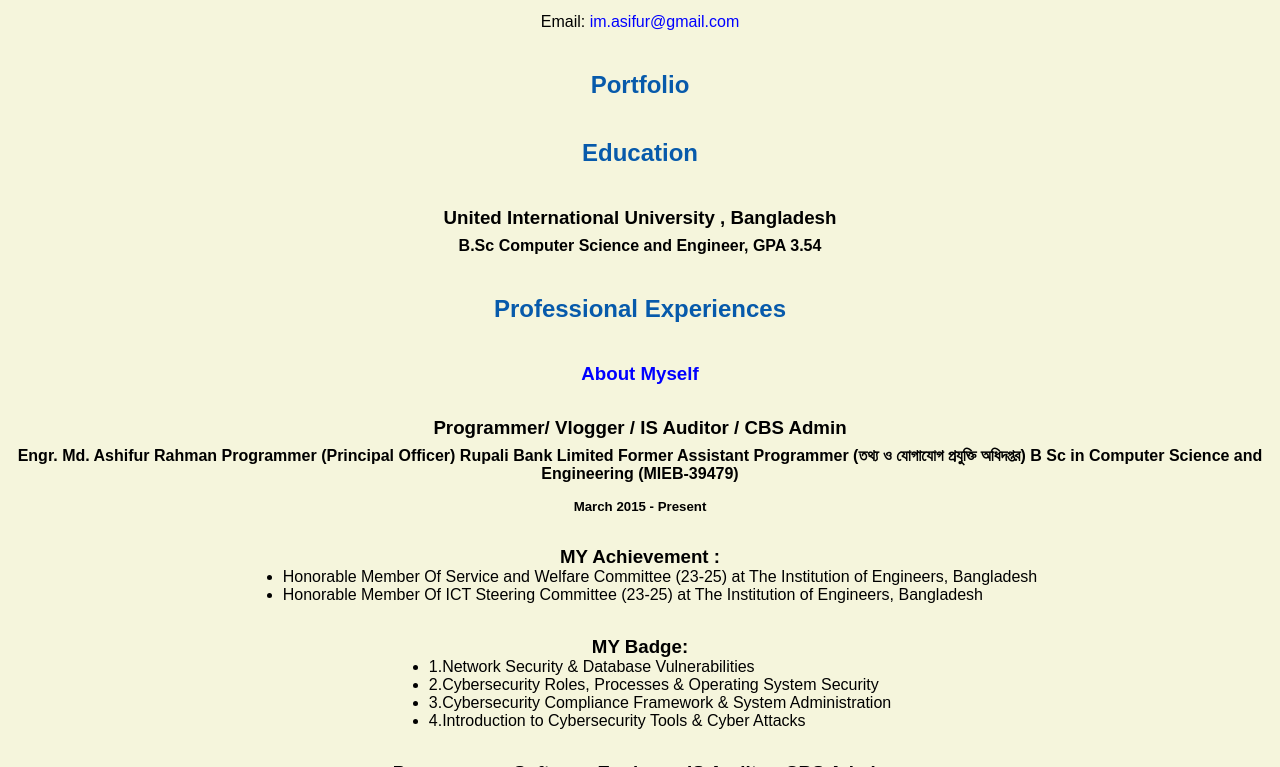
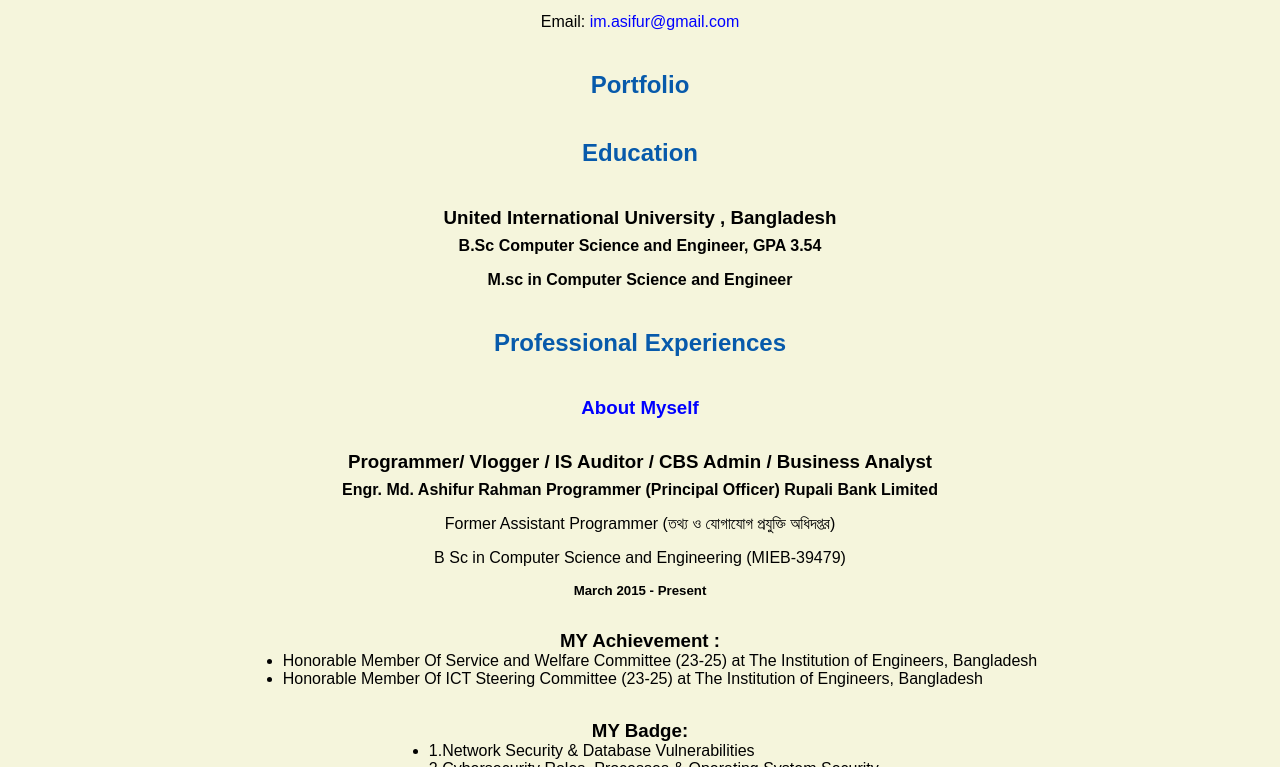
Before and after one commit to dxsaki/ashifurrahman.github.io, a plain HTML site: page resume.html in a window 1280 px wide. Shown: the part 469-1236 px from the top of the page. Drawn offline with Linux system fonts and the light colour scheme.

Commit message:
Update resume.html
last update MSC

```diff
--- a/resume.html
+++ b/resume.html
@@ -32,16 +32,17 @@
 
     <h3>United International University , Bangladesh</h3>
     <h4>B.Sc Computer Science and Engineer, GPA 3.54</h4>
+    <h4>M.sc in Computer Science and Engineer</h4>
 
     <h2>Professional Experiences</h2>
     <h3><p><a href="https://ashifuriknow.wordpress.com/" target="_blank">About Myself</a><p><h3>
 
-    <h3>Programmer/ Vlogger / IS Auditor / CBS Admin </h3>
+    <h3>Programmer/ Vlogger / IS Auditor / CBS Admin / Business Analyst </h3>
     <h4>Engr. Md. Ashifur Rahman
       Programmer (Principal Officer)
-      Rupali Bank Limited
-      Former Assistant Programmer (তথ্য ও যোগাযোগ প্রযুক্তি অধিদপ্তর)
-      B Sc in Computer Science and Engineering (MIEB-39479)</h4>
+      Rupali Bank Limited </h4>
+      <p>Former Assistant Programmer (তথ্য ও যোগাযোগ প্রযুক্তি অধিদপ্তর) </p>
+      <p>B Sc in Computer Science and Engineering (MIEB-39479)</p>
     <h5>March 2015 - Present</h5>
        <h3>MY Achievement : </h3>
       <ul>
```
